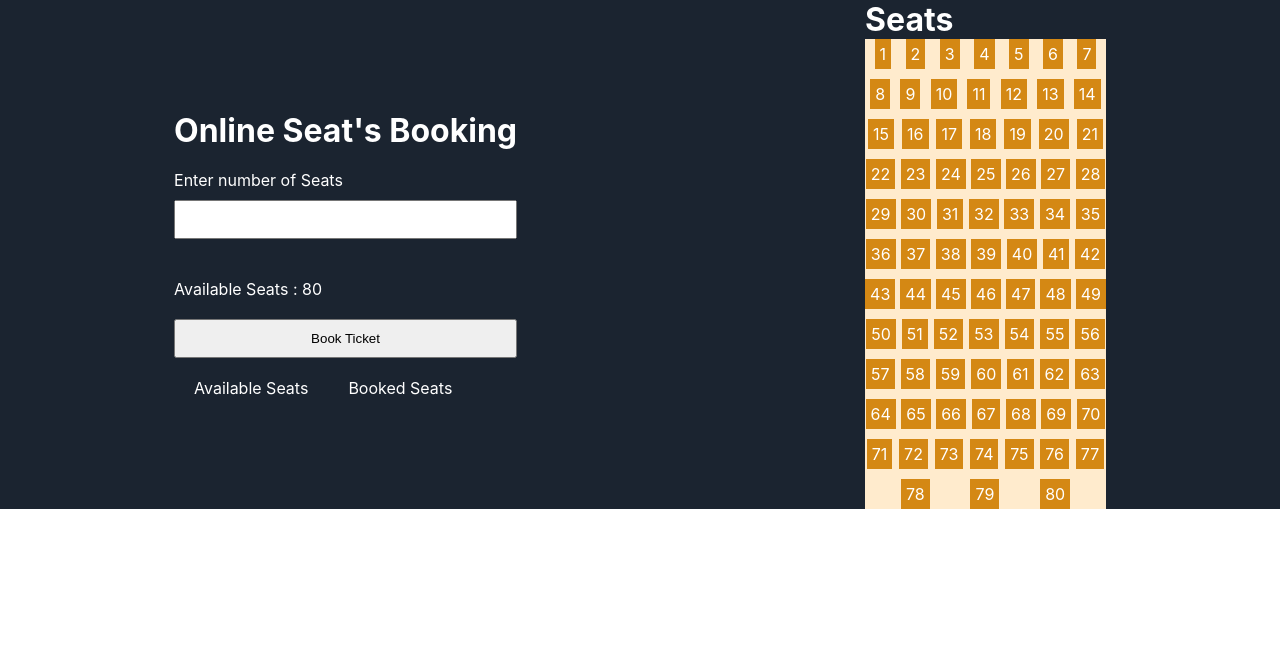
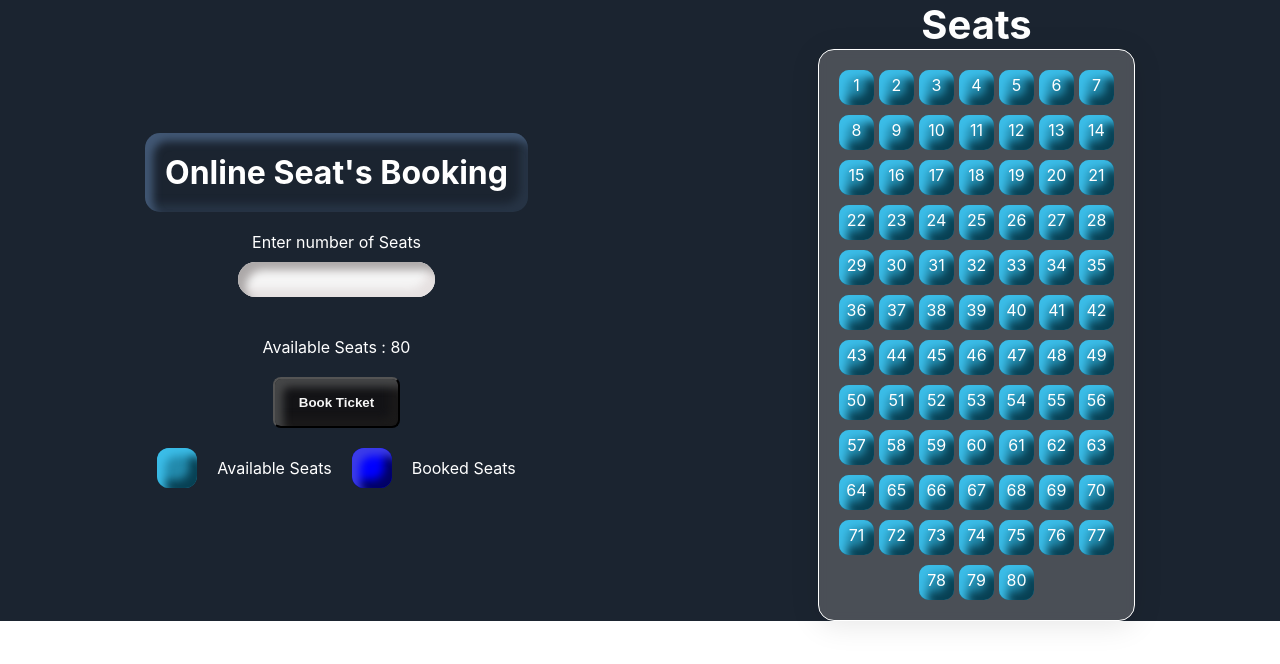
Before and after one commit to Kajalgupta1011/unstop_assignment, a React (Create React App) app: page / in a window 1280 px wide. Shown: the top 664 px of the page. Built offline with nearby package versions, Linux system fonts and the light colour scheme.

Commit message:
writing styling code

```diff
--- a/src/App.css
+++ b/src/App.css
@@ -14,33 +14,100 @@
 .form{
   display: flex;
   flex-direction: column;
+  align-items: center;
   gap: 20px;
+}
+.form > h1{
+  padding: 20px;
+  border-radius: 15px;
+  box-shadow: inset 8px 8px 8px #425875,
+                inset -8px -8px 8px #273445;
 }
 .input{
   display: flex;
   flex-direction: column;
+  align-items: center;
   gap: 10px;
 }
-.input input{
+.input > input{
   padding: 10px;
+  background-color: whitesmoke;
+  border: none;
+  border-radius: 20px;
+  box-shadow: inset 8px 8px 8px rgb(172, 168, 168),
+                inset -8px -8px 8px rgb(230, 225, 225);
 }
+
 .error{
   color: #FF0000;
 }
+
 .indicator{
   display: flex;
   flex-direction: row;
+  align-items: center;
   gap: 20px;
 }
+.avlSeats{
+  width: 40px;
+  height: 40px;
+  border-radius: 30%;
+  background-color: rgb(72, 211, 93);
+  box-shadow: inset 8px 8px 8px rgb(59, 189, 232),
+              inset -8px -8px 8px rgb(8, 64, 83);
+  background-color: rgb(35, 138, 172);
+}
+.bookedSeats{
+  width: 40px;
+  height: 40px;
+  border-radius: 30%;
+  box-shadow: inset 8px 8px 8px rgb(60, 60, 233),
+              inset -8px -8px 8px rgb(2, 2, 101);
+  background-color: blue;
+  /* box-shadow: inset 8px 8px 8px rgb(6, 161, 212),
+              inset -8px -8px 8px rgb(1, 36, 47);
+  background-color: rgb(35, 138, 172); */
+}
+
 button{
-  padding: 10px;
-
+  padding: 1rem 1.5rem;
+  border-radius: 0.5rem;
+  background-color: rgb(19, 19, 22);
+  color: whitesmoke;
+  cursor: pointer;
+  font-weight: bold;
+  transition: all 0.3s linear;
+  box-shadow: inset 8px 8px 8px #464748,
+                inset -8px -8px 8px #1b1a1a;
+}
+button:active{
+  transform: translateY(-5px);
+}
+.showSeats{
+  display: flex;
+  flex-direction: column;
+}
+.showSeats > h1{
+  text-align: center;
+  font-size: 40px;
 }
 .seats-container{
-  background-color: blanchedalmond;
+  /* background-color: blanchedalmond;
   display: flex;
   flex-direction: column;
+  gap: 10px; */
+  padding: 20px;
+  display: flex;
+  flex-direction: column;
+  align-items: center;
   gap: 10px;
+  border-radius: 20px;
+background: rgba(152, 148, 148, 0.384);
+border-radius: 16px;
+box-shadow: 0 4px 30px rgba(0, 0, 0, 0.1);
+backdrop-filter: blur(4.4px);
+-webkit-backdrop-filter: blur(4.4px);
+border: 1px solid rgba(255, 255, 255, 1);
 }
 .row{
   display: flex;
@@ -50,10 +117,19 @@ button{
   gap: 5px;
 }
 .seat{
-  display: flex;
-  justify-content: space-around;
-  align-items: center;
+  text-align: center;
   padding: 5px;
-  background-color: rgb(212, 136, 20);
+  /* background-color: rgb(212, 136, 20); */
+  border-radius: 10px;
   padding: 5px;
+  width: 25px;
+  height: 25px;
+  box-shadow: inset 8px 8px 8px rgb(59, 189, 232),
+              inset -8px -8px 8px rgb(8, 64, 83);
+  background-color: rgb(35, 138, 172);
 }
+.booked{
+  box-shadow: inset 8px 8px 8px rgb(60, 60, 233),
+  inset -8px -8px 8px rgb(2, 2, 101);
+background-color: blue;
+}
```
